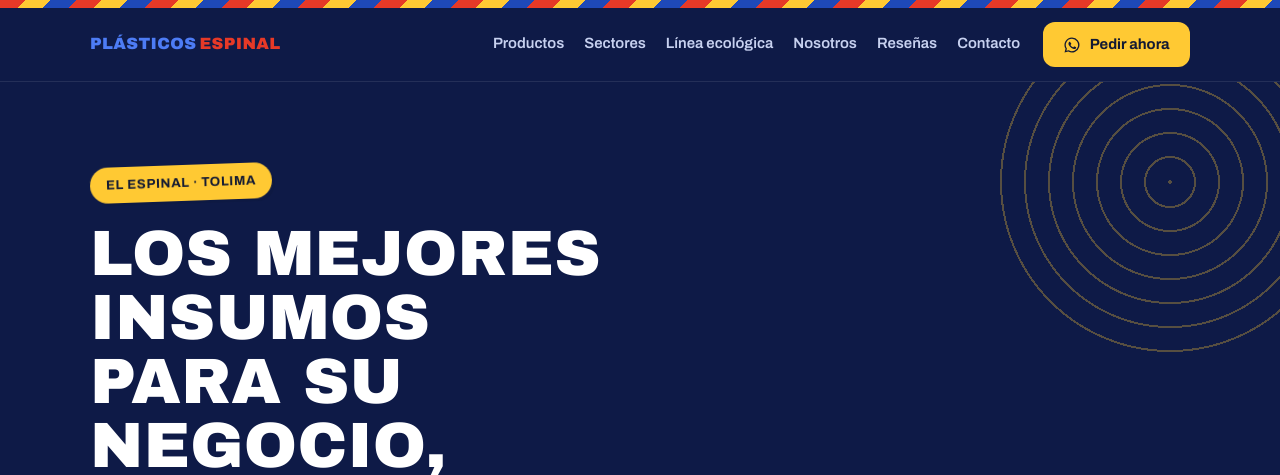
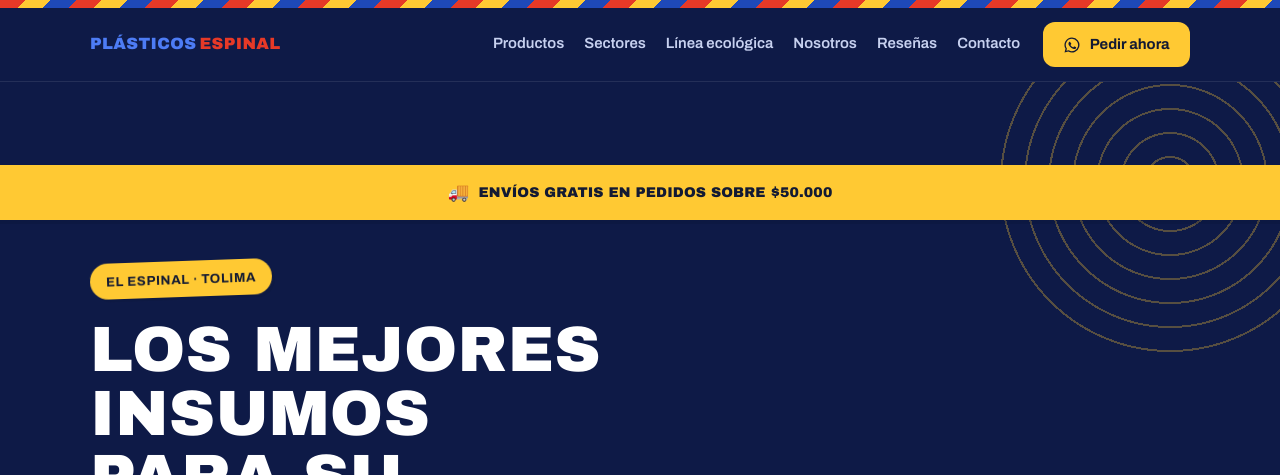
Before and after one commit to JohanMontealegre13/plasticos-espinal-web, a plain HTML site: page index.html in a window 1280 px wide. Shown: the top 475 px of the page. Drawn offline with Linux system fonts and the light colour scheme.

Commit message:
bot: Modifica el código HTML y CSS de la página web para incluir

```diff
--- a/css/estilos.css
+++ b/css/estilos.css
@@ -138,6 +138,19 @@ h1, h2 { font-family: var(--fuente-negra); font-weight: 400; text-transform: upp
   background: var(--noche); color: #e7ecfb;
   padding: 5.2rem 0 5.8rem;
 }
+
+/* Banner de envío gratis: franja de cartel sobre el borde superior de la portada */
+.promo-envios {
+  position: relative; z-index: 1;
+  display: flex; align-items: center; justify-content: center; gap: .55rem;
+  margin: 0 0 2.6rem;
+  padding: .8rem 1.25rem;
+  background: var(--amarillo); color: var(--tinta);
+  font-family: var(--fuente-negra); font-weight: 400; text-transform: uppercase;
+  letter-spacing: .01em; font-size: .88rem; text-align: center;
+  box-shadow: 0 4px 0 rgba(10, 18, 51, .22);
+}
+.promo-envios-icono { font-size: 1.1rem; }
 /* Ecos de pólvora: anillos concéntricos punteados en las esquinas. */
 .portada-chispas { position: absolute; inset: 0; pointer-events: none; }
 .portada-chispas::before,
@@ -458,6 +471,7 @@ html.js :is(.reveal, [data-escalonado] > *).is-visible { opacity: 1; transform:
   .cabecera-cta { margin-left: auto; padding: .5rem .95rem; font-size: .86rem; }
   .seccion { padding: 3.4rem 0; }
   .contacto { padding: 4rem 0; }
+  .promo-envios { font-size: .78rem; padding: .7rem 1rem; text-align: center; }
   /* Área táctil mínima (WCAG 2.5.5) en enlaces de texto sobre pantalla táctil */
   .menu a, .contacto-datos a, .contacto-mapa, .resenas-cta a, .pie nav a {
     min-height: 44px; display: inline-flex; align-items: center;
@@ -467,7 +481,7 @@ html.js :is(.reveal, [data-escalonado] > *).is-visible { opacity: 1; transform:
 /* ---------- Impresión ---------- */
 @media print {
   .cinta, .cabecera, .marquesina, .wa-flotante, .boton, .portada-chispas, .pie nav,
-  .polaroid, .tag-cotizar { display: none; }
+  .polaroid, .tag-cotizar, .promo-envios { display: none; }
   .portada, .sectores, .eco, .contacto, .pie { background: none; color: #000; }
   .portada h1, .sectores h2, .eco h2, .contacto h2 { color: #000; }
   body { font-size: 11pt; color: #000; }
--- a/index.html
+++ b/index.html
@@ -38,7 +38,7 @@
 
   <link rel="preload" href="fonts/archivoblack-latin.woff2" as="font" type="font/woff2" crossorigin>
   <link rel="preload" href="fonts/archivo-latin.woff2" as="font" type="font/woff2" crossorigin>
-  <link rel="stylesheet" href="css/estilos.css?v=6">
+  <link rel="stylesheet" href="css/estilos.css?v=7">
   <script src="js/principal.js" defer></script>
 
   <script type="application/ld+json">
@@ -108,6 +108,10 @@
 
     <!-- ============ PORTADA ============ -->
     <section class="portada" id="inicio">
+      <p class="promo-envios">
+        <span class="promo-envios-icono" aria-hidden="true">🚚</span>
+        Envíos gratis en pedidos sobre $50.000
+      </p>
       <div class="portada-chispas" aria-hidden="true"></div>
       <div class="contenedor portada-fila">
         <div class="portada-texto">
```
